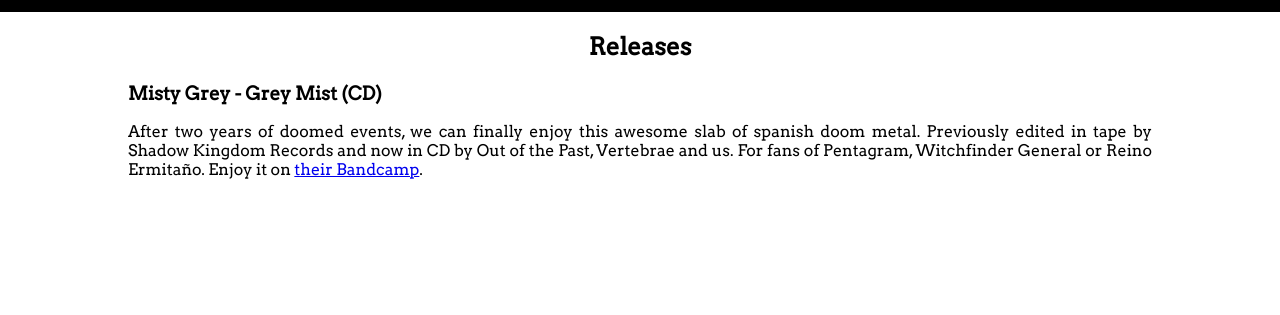
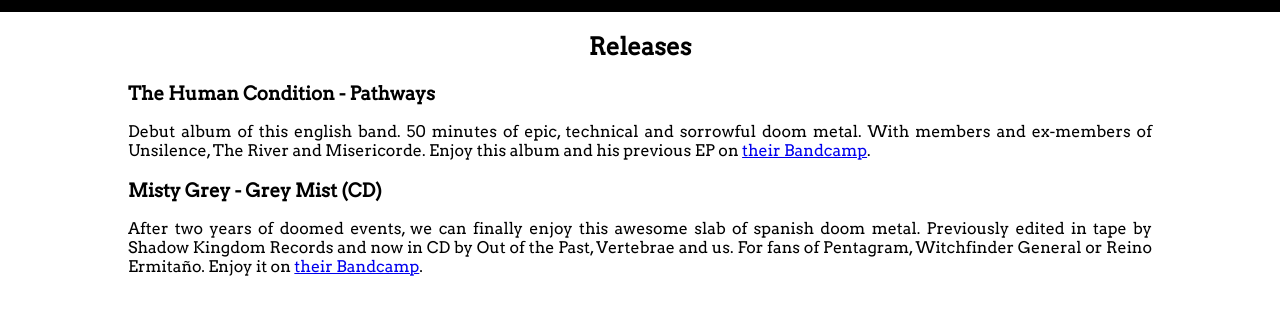
Before and after one commit to MiguelSR/Topillo-Records, a website: page releases.html in a window 1280 px wide. Shown: the part 87-402 px from the top of the page. Drawn offline with Linux system fonts and the light colour scheme.

Commit message:
New releasegit add releases.html templates/releases.html git add releases.html templates/releases.html

```diff
--- a/releases.html
+++ b/releases.html
@@ -25,6 +25,10 @@
   <section>
     <h2>Releases</h2>
     <article>
+      <h3>The Human Condition - Pathways</h3>
+      <p>Debut album of this english band. 50 minutes of epic, technical and sorrowful doom metal. With members and ex-members of Unsilence, The River and Misericorde. Enjoy this album and his previous EP on <a href="http://thehumanconditiondoom.bandcamp.com" target="_blank">their Bandcamp</a>.</p>
+    </article>
+    <article>
       <h3>Misty Grey - Grey Mist (CD)</h3>
       <p>After two years of doomed events, we can finally enjoy this awesome slab of spanish doom metal. Previously edited in tape by Shadow Kingdom Records and now in CD by Out of the Past, Vertebrae and us. For fans of Pentagram, Witchfinder General or Reino Ermitaño. Enjoy it on <a href="https://mistygreydoom.bandcamp.com/album/grey-mist" target="_blank">their Bandcamp</a>.</p>
     </article>
```
Also changed, not shown: templates/releases.html (+4 -0 lines).
